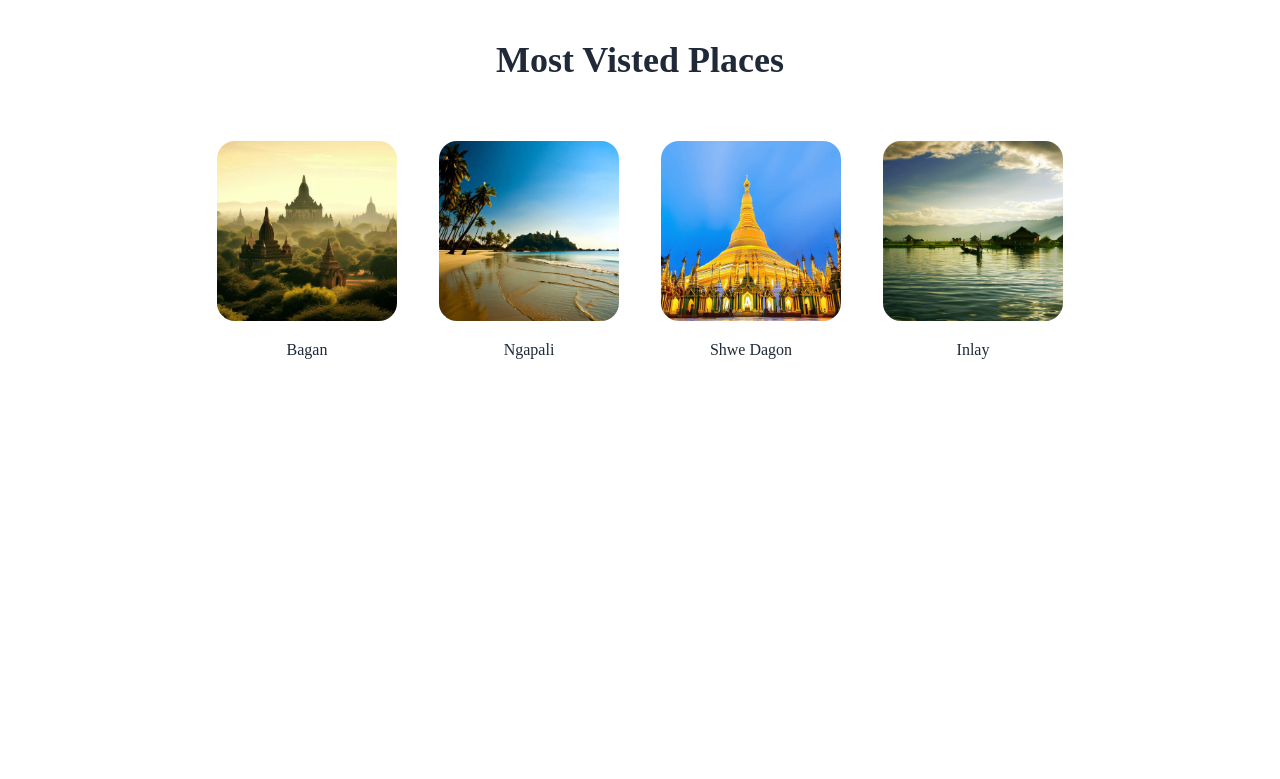
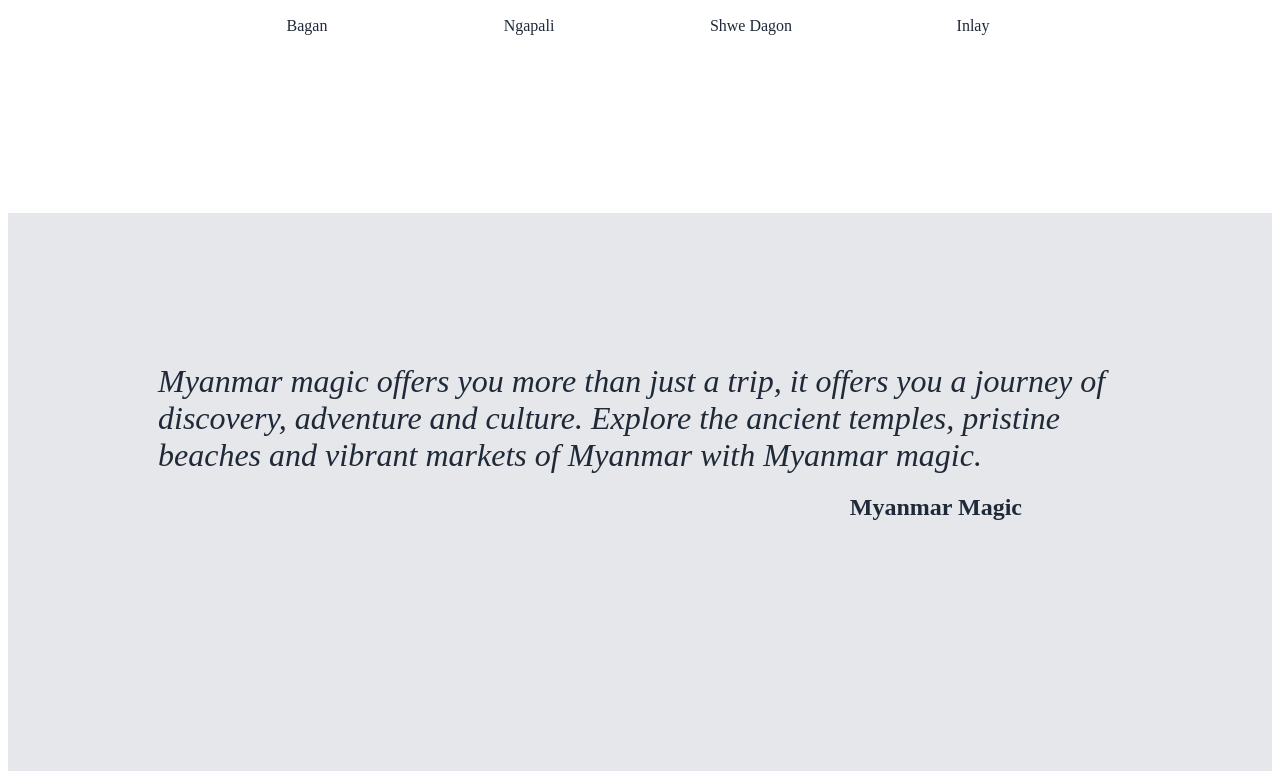
Before and after one commit to sirtawther/odin-project-landing-page, a plain HTML site: page index.html in a window 1280 px wide. Shown: the part 906-1685 px from the top of the page. Before the commit the page ends 1451 px from the top, so only its background shows below. Drawn offline with Linux system fonts and the light colour scheme.

Commit message:
3rd section quotes

```diff
--- a/index.html
+++ b/index.html
@@ -36,7 +36,7 @@
                     <h1 id="hero-text">Travel with Myanmar Magic</h1>
 
 
-                        <h3>Discover the enchantment of Myanmar with Myanmar Magic Travel and Tours. Unforgettable
+                        <h3>Discover the enchantment of Myanmar with <br>Myanmar Magic Travel and Tours. <br>Unforgettable
                             experiences await.</h3>
 
                 </div>
@@ -48,10 +48,10 @@
 
 
 
-            <div class="bg-photo-class">
+
 
                 <img id="bg-photo" src="background-photo.jpg" alt="Bagan photo">
-            </div>
+
 
 
         </div>
@@ -83,6 +83,17 @@
             </div>
         </div>
     </div>
+    <div class="container-3">
+
+        <div class="quote">
+
+
+            Myanmar magic offers you more than just a trip, it offers you a journey of discovery, adventure and culture. Explore the ancient temples, pristine beaches and vibrant markets of Myanmar with Myanmar magic.
+            </div>
+        <div class="quote-by">
+            Myanmar Magic
+        </div>
+    </div>
 </body>
 
 </html>
--- a/style.css
+++ b/style.css
@@ -12,9 +12,8 @@
     }
 
 #bg-photo {
-width: 1021px; /* initial width */
-height: 641px; /* initial height */
-transform: scale(0.6); /* reduce by 20% */
+width: 510.5px; /* initial width */
+height: 320.5px; /* initial height */
 }
 
 .container {
@@ -57,6 +56,7 @@ ul {
     align-items: center;
     justify-content: center;
     padding: 30px;
+    gap: 30px;
 
 }
 
@@ -103,3 +103,26 @@ button {
     align-items: center;
     text-align: center;
 }
+
+.container-3 {
+    display: flex;
+    background-color: #e5e7eb;
+    flex-direction: column;
+    padding: 150px;
+}
+
+.quote {
+    font-size: 32px;
+    font-weight: lighter;
+    font-style: italic;
+    color: #1F2937;
+}
+.quote-by {
+    display: flex;
+    justify-content: flex-end;
+    padding: 100px;
+    padding-top: 20px;
+    font-weight: bolder;
+    font-size:24px;
+    color: #1F2937;
+}
```
